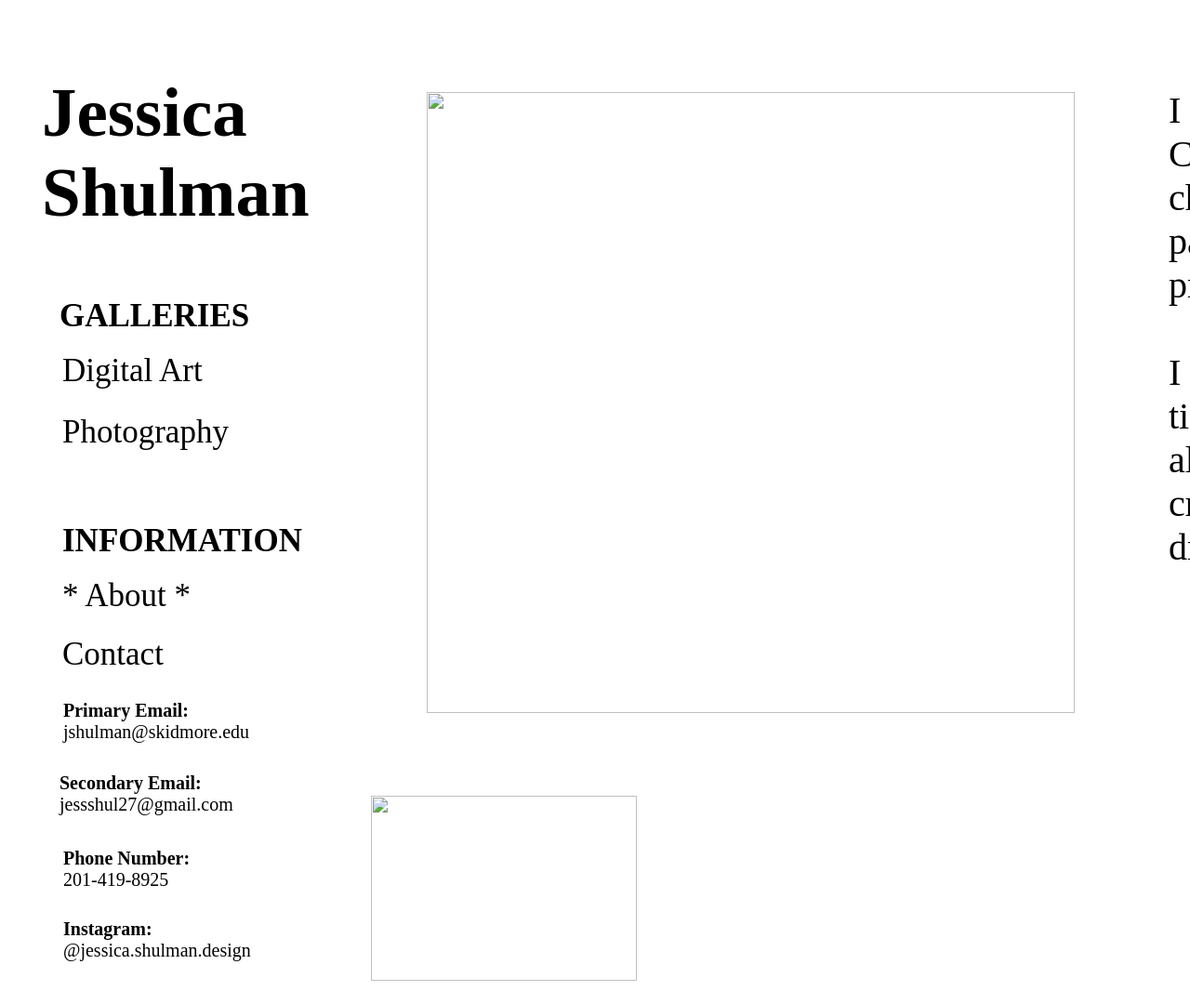
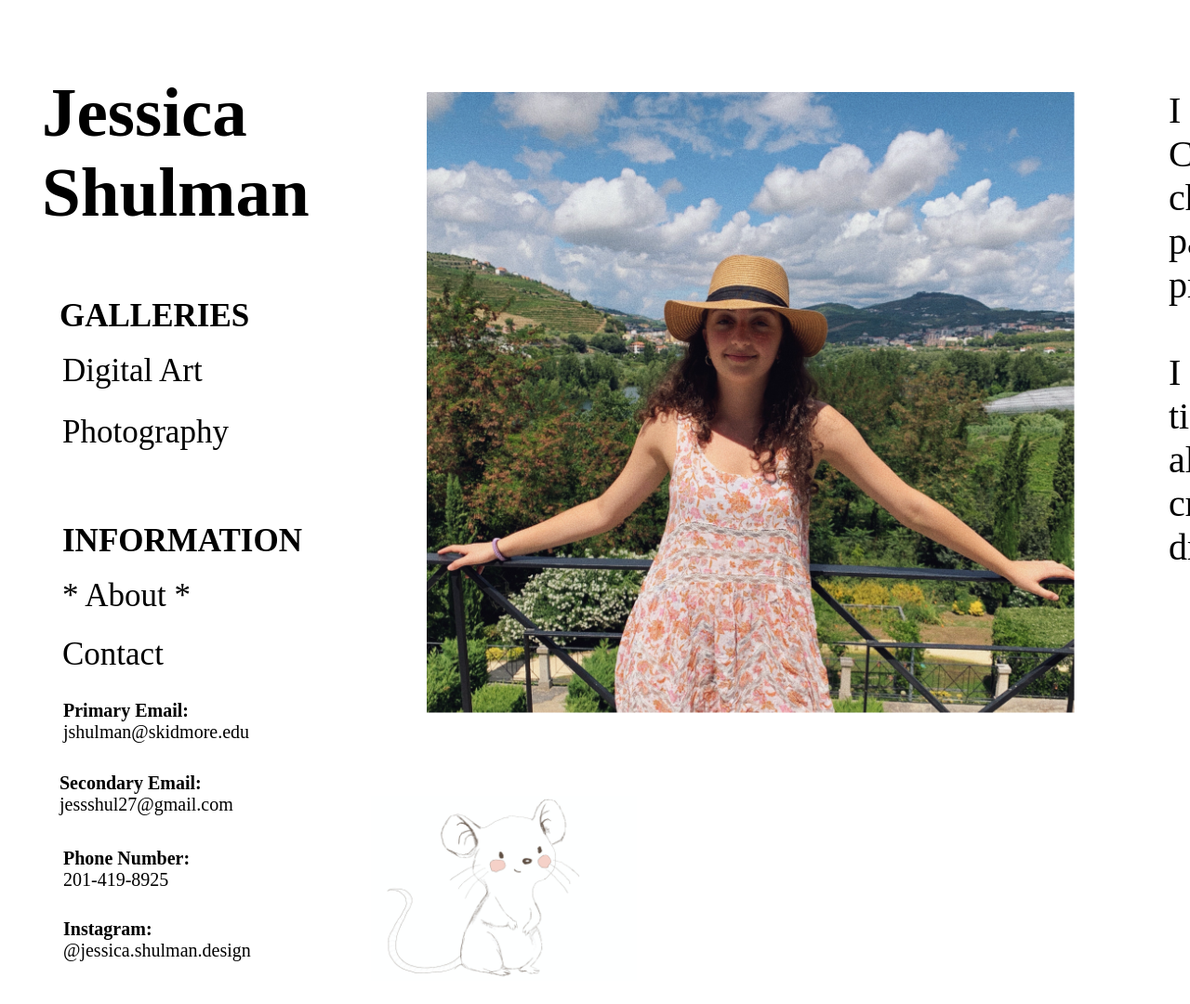
Before and after one commit to jessicashulman/jessicashulman.github.io, a plain HTML site: page About.html in a window 1280 px wide. Shown: the top 1080 px of the page at 93% size. Drawn offline with Linux system fonts and the light colour scheme.

Commit message:
Update About.html

```diff
--- a/About.html
+++ b/About.html
@@ -3127,9 +3127,9 @@ window.application = new Application();
 	<div id="Instagram_jessicashulmandesign">
 		<span>Instagram:</span><br><span style="font-style:normal;font-weight:normal;">@jessica.shulman.design</span>
 	</div>
-	<img id="Untitled_Artwork" src="Untitled_Artwork.png" srcset="Untitled_Artwork.png 1x, Untitled_Artwork@2x.png 2x">
-
-	<img id="DB3FA93A-85D4-476D-ABFE-53709D" src="DB3FA93A-85D4-476D-ABFE-53709D.png" srcset="DB3FA93A-85D4-476D-ABFE-53709D.png 1x, DB3FA93A-85D4-476D-ABFE-53709D@2x.png 2x">
+	<img id="Untitled_Artwork" src="imgs/Untitled_Artwork.png" srcset="imgs/Untitled_Artwork.png 1x, imgs/Untitled_Artwork@2x.png 2x">
+
+	<img id="DB3FA93A-85D4-476D-ABFE-53709D" src="imgs/DB3FA93A-85D4-476D-ABFE-53709D.png" srcset="imgs/DB3FA93A-85D4-476D-ABFE-53709D.png 1x, imgs/DB3FA93A-85D4-476D-ABFE-53709D@2x.png 2x">
 
 </div>
 </body>
```
